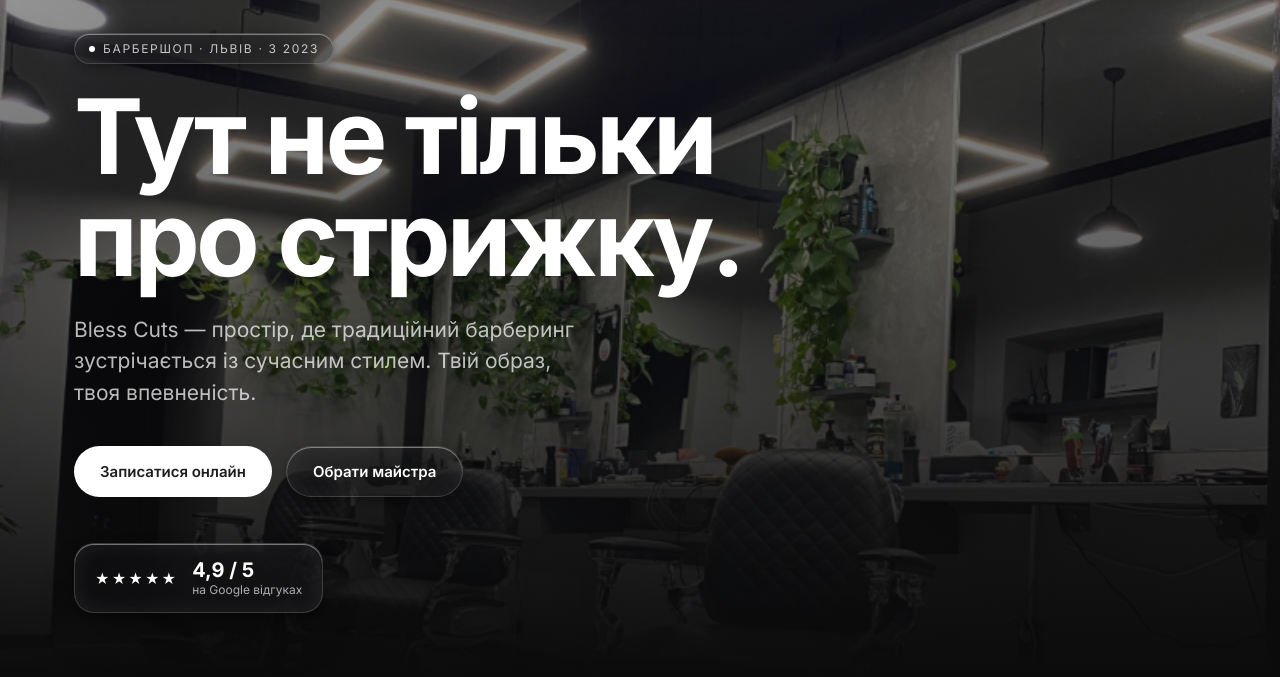
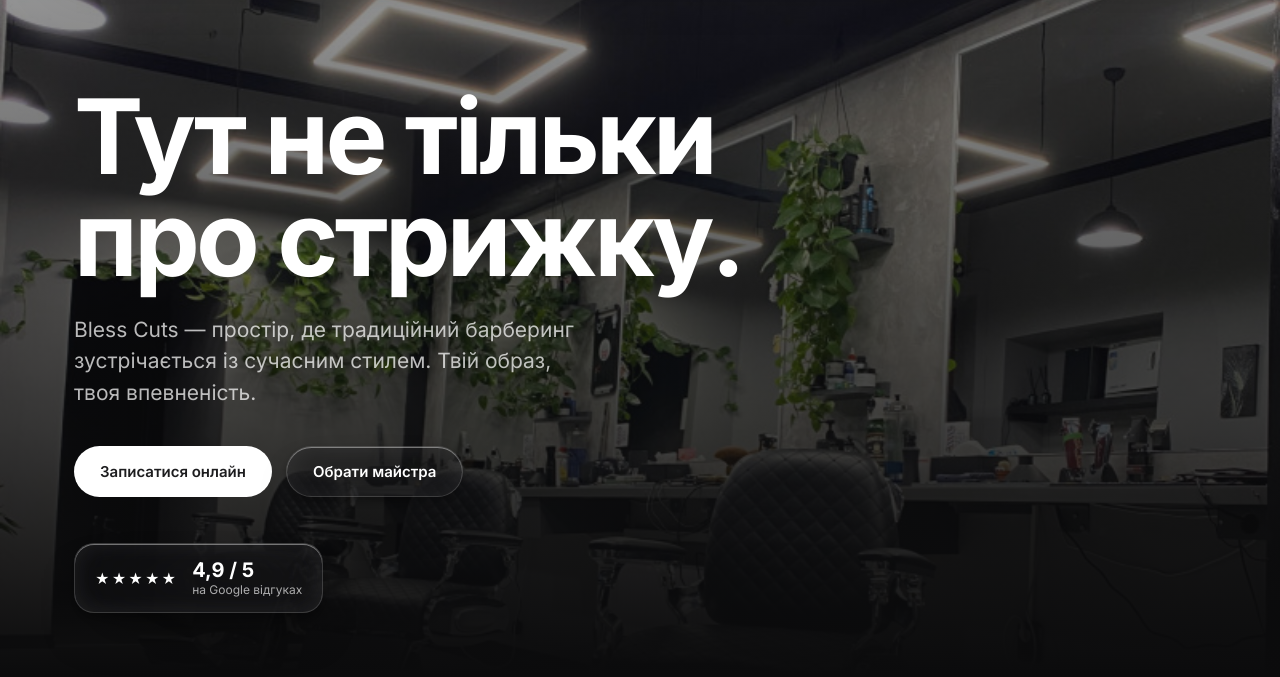
Before and after one commit to Nazya-Why/bless-cuts-barbershop, a plain HTML site: page index.html in a window 1280 px wide. Shown: the part 123-800 px from the top of the page. Drawn offline with Linux system fonts and the light colour scheme.

Commit message:
Remove hero eyebrow badge entirely (desktop and mobile)

```diff
--- a/index.html
+++ b/index.html
@@ -89,8 +89,7 @@
       from{opacity:0;transform:translateY(28px);}
       to{opacity:1;transform:translateY(0);}
     }
-    .hero .eyebrow{animation:heroReveal .9s cubic-bezier(.16,1,.3,1) .1s both;}
-    .hero h1{animation:heroReveal .9s cubic-bezier(.16,1,.3,1) .22s both;}
+    .hero h1{animation:heroReveal .9s cubic-bezier(.16,1,.3,1) .1s both;}
     .hero .sub{animation:heroReveal .9s cubic-bezier(.16,1,.3,1) .34s both;}
     .hero-ctas{animation:heroReveal .9s cubic-bezier(.16,1,.3,1) .46s both;}
     .hero-rating{animation:heroReveal .9s cubic-bezier(.16,1,.3,1) .58s both;}
@@ -200,7 +199,6 @@
   @media(max-width:640px){
     .hero{min-height:92vh;}
     .hero-inner{padding-bottom:104px;}
-    .hero .eyebrow{display:none;}
   }
 
   /* ---------- Section headings ---------- */
@@ -386,7 +384,6 @@
 
   <section class="hero">
     <div class="wrap hero-inner">
-      <span class="eyebrow glass-dark"><span class="dot"></span> Барбершоп · Львів · з 2023</span>
       <h1>Тут не тільки<br>про стрижку.</h1>
       <p class="sub">Bless Cuts — простір, де традиційний барберинг зустрічається із сучасним стилем. Твій образ, твоя впевненість.</p>
       <div class="hero-ctas">
```
